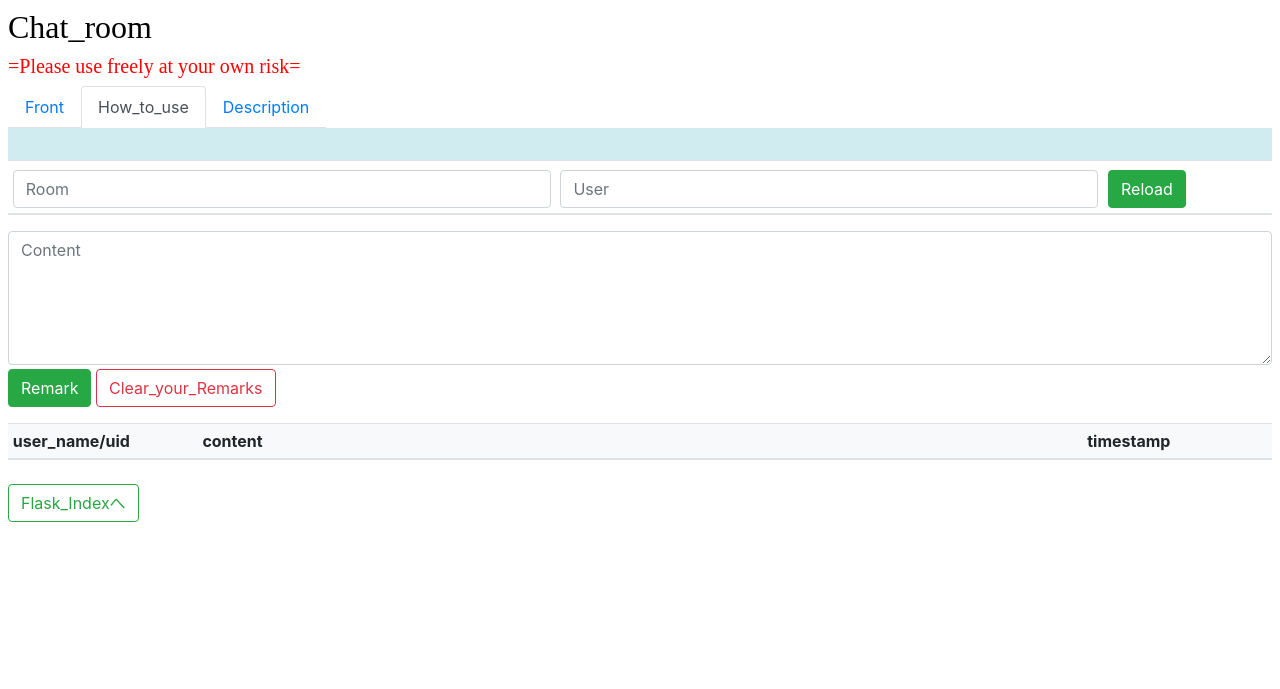
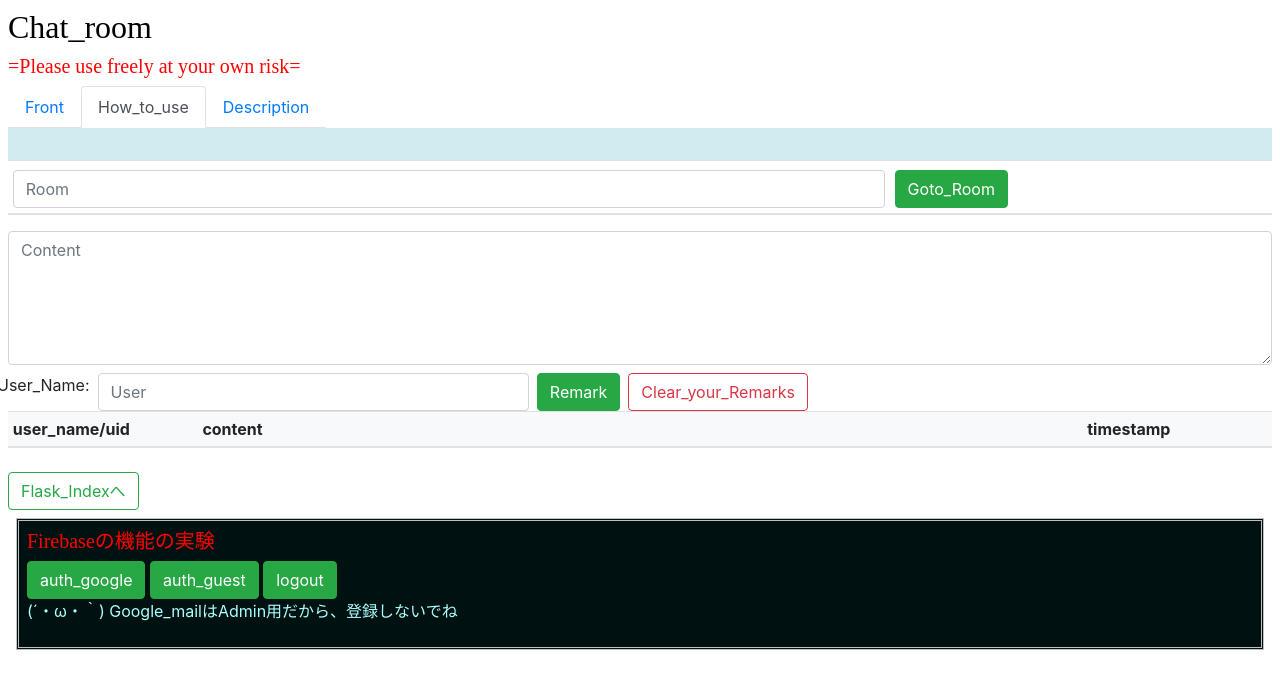
Before and after one commit to jSm449g4d/PF_apps, a Flask app: template sfb/templates/tptef.html in a window 1280 px wide. Shown: the top 689 px of the page. Run offline with Flask 2, Linux system fonts and the light colour scheme; the template is opened without the code that fills it, so the values that code supplies are empty; some libraries are stand-ins or nearby versions.

Commit message:
Add files via upload

```diff
--- a/sfb/templates/tptef.html
+++ b/sfb/templates/tptef.html
@@ -42,16 +42,17 @@
                     <thead>
                         <tr>
                             <th><input type="text" name="room" class="form-control mt-1" value="{{ROOM}}" placeholder="Room"></th>
-                            <th><input type="text" name="user" class="form-control mt-1" value="{{USER}}" placeholder="User"></th>
-                            <th><input type="submit" class="btn btn-success" value="Reload"></th>
+                            <th><input type="submit" class="btn btn-success" value="Goto_Room"></th>
                         </tr>
                     </thead>
                 </table>
 
-                <div class="form-group mt-2">
-                    <textarea class="form-control" id="exampleFormControlTextarea1" rows="5" name="content" placeholder="Content"></textarea>
-                    <button name="remark" class="btn btn-success mt-1" value="True">Remark</button>
-                    <button name="clear" class="btn btn-outline-danger mt-1" value="True">Clear_your_Remarks</button>
+                <textarea class="form-control" id="exampleFormControlTextarea1" rows="5" name="content" placeholder="Content"></textarea>
+                <div class="mt-2 row">
+                    <label for="name" class="mx-1">User_Name:</label>
+                    <input type="text" name="user" class="form-control col-4 mx-1" value="{{USER}}" placeholder="User">
+                    <button name="remark" class="btn btn-success mx-1" value="True">Remark</button>
+                    <button name="clear" class="btn btn-outline-danger mx-1" value="True">Clear_your_Remarks</button>
                 </div>
 
                 <table class="table table-sm bg-light">
@@ -67,6 +68,14 @@
 
                 <a class="btn btn-outline-success mt-2" href="./">Flask_Indexへ</a>
 
+                <div class="m-2 p-2" style="color:#AAFEFE;border:3px double silver;background:#001111;">
+                    <h5 style="color:red;font-family:''">Firebaseの機能の実験</h5>
+                    <input type="button" value="auth_google" class="btn btn-success" onclick="auth_google();" />
+                    <input type="button" value="auth_guest" class="btn btn-success" onclick="auth_guest();" />
+                    <input type="button" value="logout" class="btn btn-success" onclick="auth_logout();" />
+                    <p id="authdoc">
+                        (´・ω・｀) Google_mailはAdmin用だから、登録しないでね</p>
+                </div>
                 <input type="hidden" id="fbtoken" name="fbtoken" value="">
                 <!--↑Firebase_token_keep-->
             </form>
```
